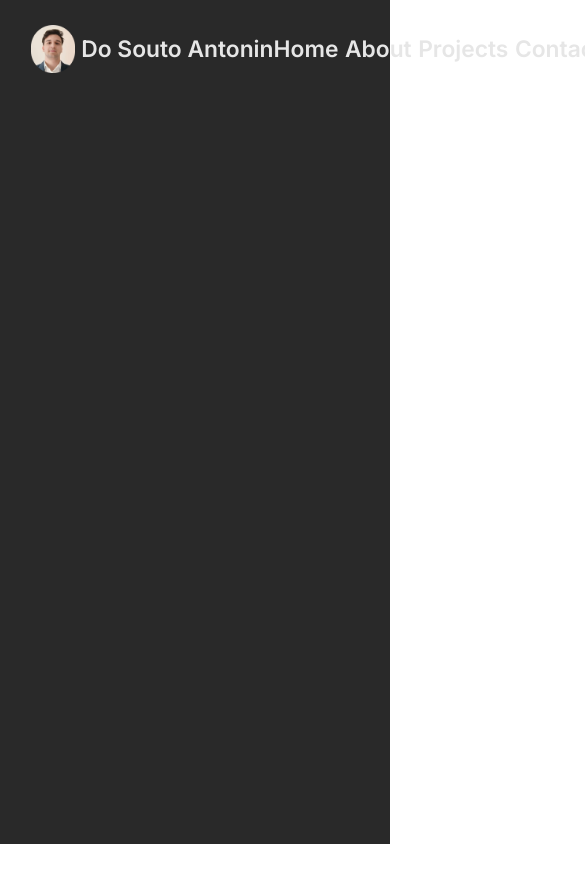
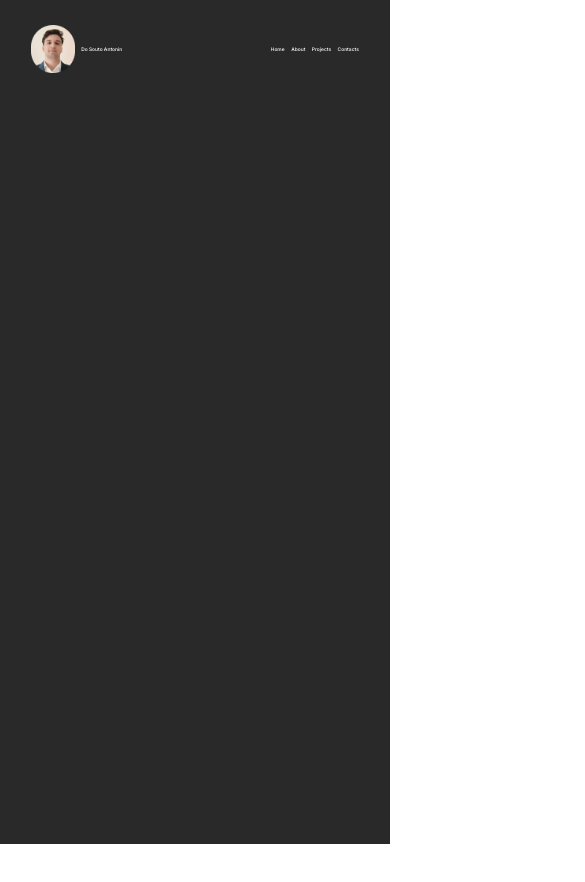
Before and after one commit to avainfo/portfolio, a React (Create React App) app: page / in a window 390 px wide. Shown: the top 882 px of the page, 585 px wide, since content can reach past the window. Built offline with nearby package versions, Linux system fonts and the light colour scheme.

Commit message:
fix(style header title): fixing responsiveness of font size

```diff
--- a/src/style/header/HeaderTitle.scss
+++ b/src/style/header/HeaderTitle.scss
@@ -4,7 +4,7 @@
 	text-align: center;
 	font-family: 'Inter', sans-serif;
 	color: #E6E6E6;
-	font-size: calc(100vh / 37);
+	font-size: calc(100vw / 80);
 	font-weight: 600;
 	height: 100%;
 	min-width: fit-content;;
@@ -13,4 +13,5 @@
 	justify-content: center;
 	align-items: center;
 	white-space: nowrap;
+	cursor: pointer;
 }
```
